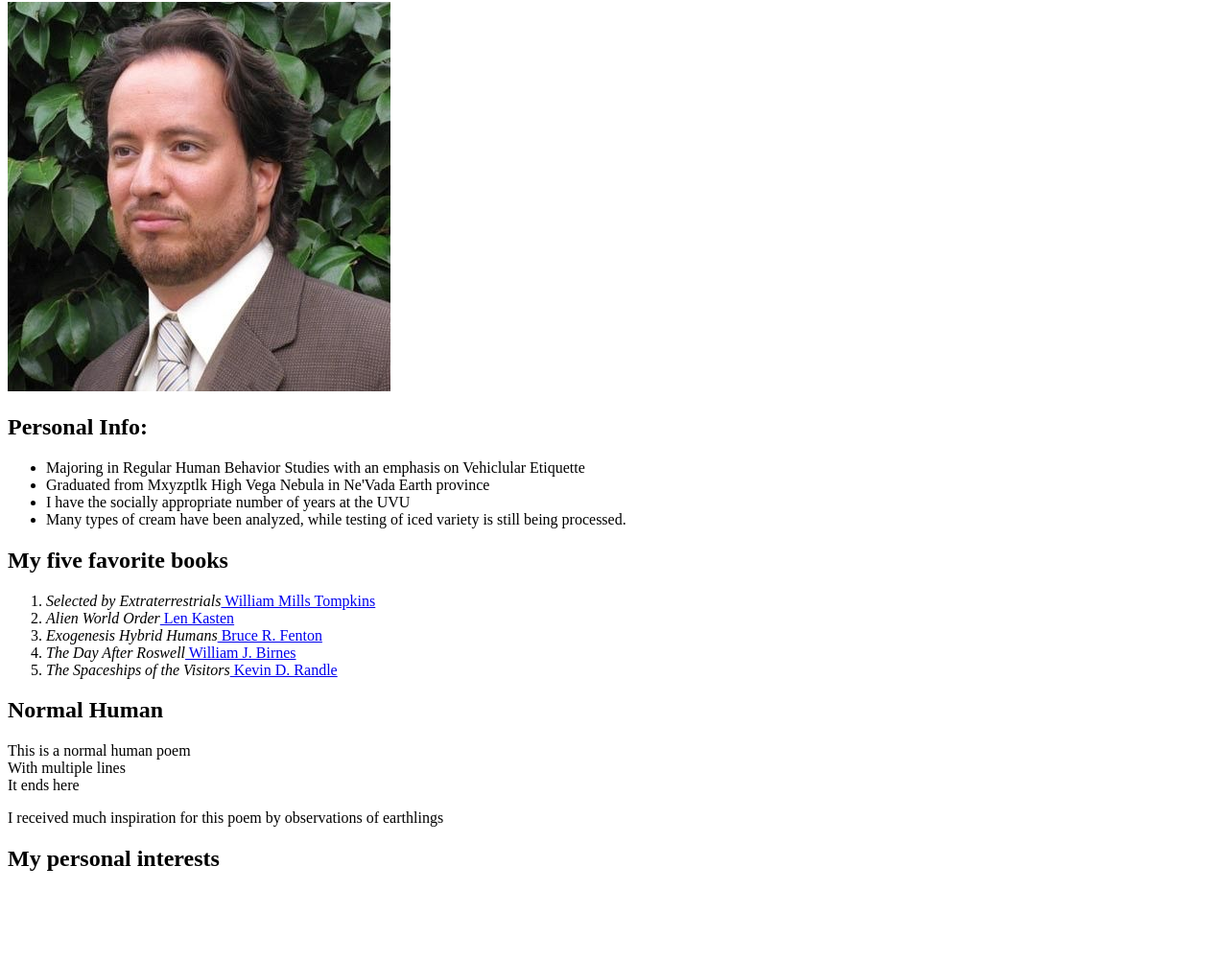
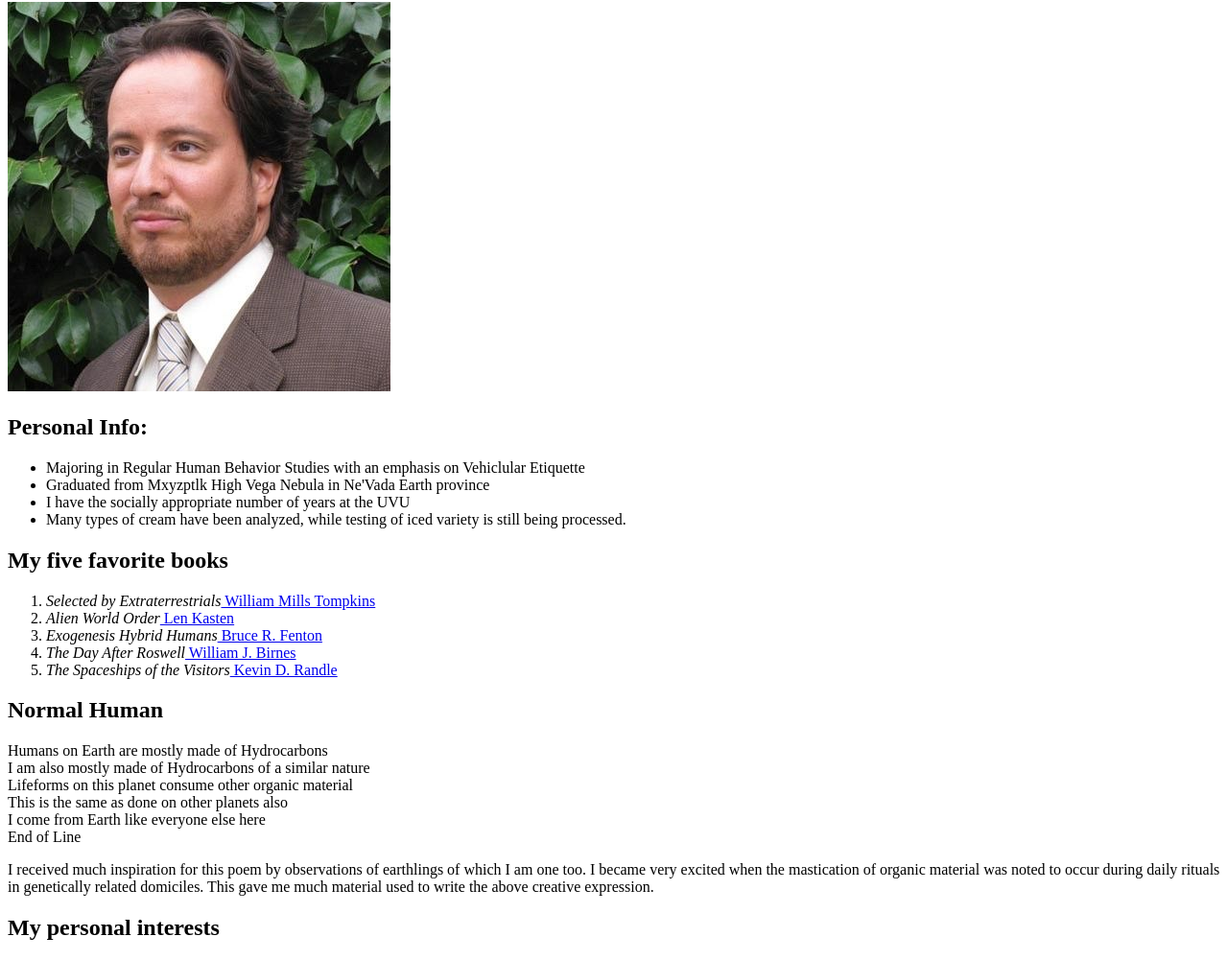
Before and after one commit to starzknut/starzknut.github.io, a plain HTML site: page index.html in a window 1280 px wide. Shown: the part 78-1079 px from the top of the page at 96% size. Before the commit the page ends 1007 px from the top, so only its background shows below. Drawn offline with Linux system fonts and the light colour scheme.

Commit message:
Update to index.html
Updated new info in index

```diff
--- a/index.html
+++ b/index.html
@@ -27,12 +27,15 @@
 	</ol>
 
 	<h2>Normal Human</h2>
-	<p>
-		This is a normal human poem<br>
-		With multiple lines<br>
-		It ends here
-	</p>
-	<p>I received much inspiration for this poem by observations of earthlings</p>
+	<div id="poem">
+		Humans on Earth are mostly made of Hydrocarbons<br>
+		I am also mostly made of Hydrocarbons of a similar nature<br>
+		Lifeforms on this planet consume other organic material<br>
+		This is the same as done on other planets also<br>
+		I come from Earth like everyone else here<br>
+		End of Line<br>
+	</div>
+	<p>I received much inspiration for this poem by observations of earthlings of which I am one too. I became very excited when the mastication of organic material was noted to occur during daily rituals in genetically related domiciles. This gave me much material used to write the above creative expression.</p>
 
 	<h2>My personal interests</h2>
 	<p></p>
```
